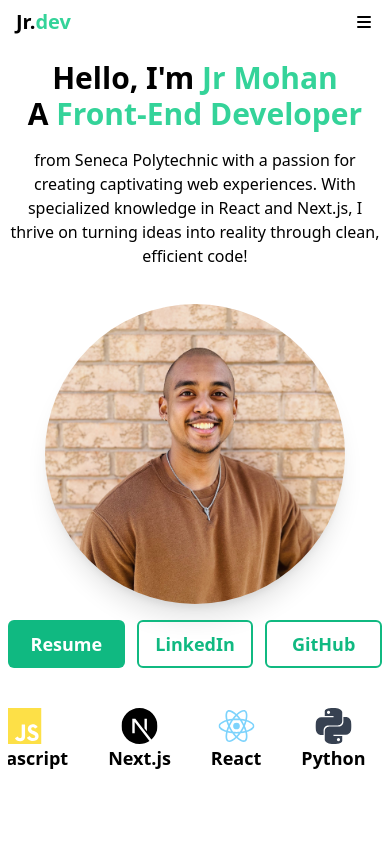
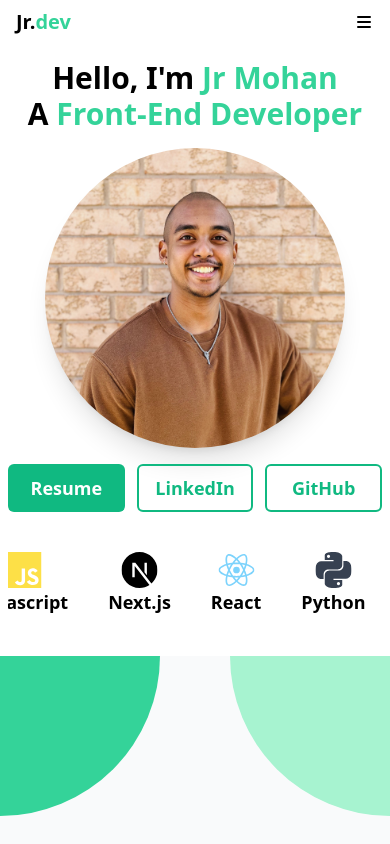
Before and after one commit to jmar753/ProfessionalWebsite, a Next.js app: page / in a window 390 px wide. Built offline with nearby package versions, Linux system fonts and the light colour scheme.

Commit message:
added mobile about me

```diff
--- a/pages/Introduction.js
+++ b/pages/Introduction.js
@@ -27,9 +27,9 @@ export default function Introduction() {
     ]
 
     return (
-        <div className="min-h-[calc(100vh-44px)] md:flex items-center justify-center bg-white z-40 relative">
-            <div className="px-2 md:px-0 md:pt-0 md:max-w-7xl mx-auto ">
-                <div className="md:grid md:grid-cols-5 md:pb-4 relative h-[700px]">
+        <div className="md:min-h-[calc(100vh-44px)] md:flex items-center justify-center bg-white z-40 relative">
+            <div className="px-2 md:px-0 md:pt-0 md:max-w-7xl mx-auto">
+                <div className="md:grid md:grid-cols-5 md:pb-4 relative md:h-[700px]">
 
                     {/* Text side */}
                     <div className="md:p-12 md:col-span-3 md:text-left text-center">
@@ -45,8 +45,8 @@ export default function Introduction() {
                                     A <span className="text-emerald-400">Front-End Developer</span>
                                 </h1>
 
-                                <div className="pt-4 md:pt-8 py-5">
-                                <span className="hidden md:block">👋 Welcome to my web development portfolio! I&apos;m Jr Mohan, a recent graduate</span> from Seneca Polytechnic with a passion for creating captivating web experiences. With specialized knowledge in React and Next.js, I thrive on turning ideas into reality through clean, efficient code!
+                                <div className="pt-4 md:pt-8 py-5 hidden md:block">
+                                👋 Welcome to my web development portfolio! I&apos;m Jr Mohan, a recent graduate from Seneca Polytechnic with a passion for creating captivating web experiences. With specialized knowledge in React and Next.js, I bring innovative solutions to every project I undertake. Whether it&apos;s crafting intuitive user interfaces or optimizing performance, I thrive on turning ideas into reality through clean, efficient code!
                                 </div>
 
                                 <div className="hidden md:grid grid-cols-3 gap-3 pb-7 pt-4">
@@ -93,7 +93,7 @@ export default function Introduction() {
                     </div>
 
                     {/* Mobile */}
-                    <div className="pt-4 block md:hidden">
+                    <div className="pt-4 block md:hidden w-full">
                         <div className="flex justify-center items-center">
                             <img className="bg-white object-cover h-[300px] w-[300px] rounded-full shadow-xl" src="/static/selfieColourCropped.jpg" alt="Picture of the author"/>
                         </div>
@@ -116,9 +116,8 @@ export default function Introduction() {
                         </div>
                     </div>
 
-
                     {/* Carousel Try */}
-                    <div class="w-full inline-flex flex-nowrap md:hidden pt-6 overflow-hidden">
+                    <div class="w-full inline-flex flex-nowrap md:hidden pt-6 overflow-hidden pb-10">
                         <ul class="flex items-center justify-center md:justify-start [&_li]:mx-5 [&_img]:max-w-none animate-infinite-scroll">
                             {devIconsMobile.map((item, index) => (
                                 <li className="text-center h-full" key={index}>
--- a/pages/index.js
+++ b/pages/index.js
@@ -10,6 +10,18 @@ export default function Home(){
         <div>
             <Header/>
             <Introduction/>
+            <div className="flex md:hidden bg-gray-50 min-h-[calc(100vh-44px)] text-center px-2 items-center justify-center relative">
+                <div className="bg-emerald-400 h-80 w-80 rounded-full absolute -top-40 -left-40"></div>
+                <div className="bg-emerald-500 h-80 w-80 rounded-full absolute -bottom-40 -right-40"></div>
+                <div className="bg-emerald-200 h-80 w-80 rounded-full absolute -top-40 -right-40"></div>
+                <div className="bg-emerald-300 h-80 w-80 rounded-full absolute -bottom-40 -left-40"></div>
+                <div>
+                    <h1 className="text-4xl font-semibold py-10">About <span className="text-3xl font-semibold text-emerald-400">Me</span></h1>
+                    <h1>
+                        👋 Welcome to my web development portfolio! I&apos;m Jr Mohan, a recent graduate from Seneca Polytechnic with a passion for creating captivating web experiences. With specialized knowledge in React and Next.js, I bring innovative solutions to every project I undertake. Whether it&apos;s crafting intuitive user interfaces or optimizing performance, I thrive on turning ideas into reality through clean, efficient code!
+                    </h1>
+                </div>
+            </div>
             <Timeline/>
             <Portfolio/>
         </div>
```
